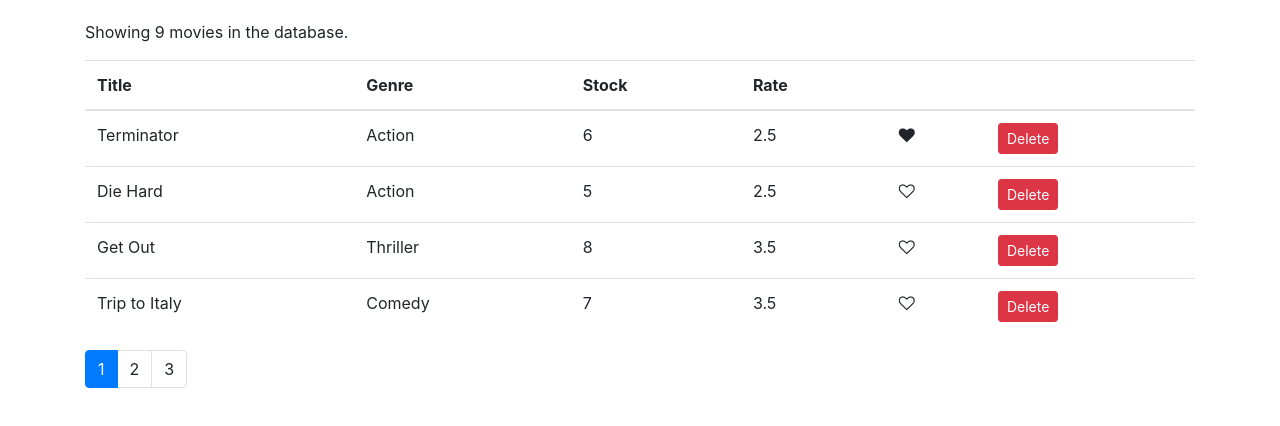
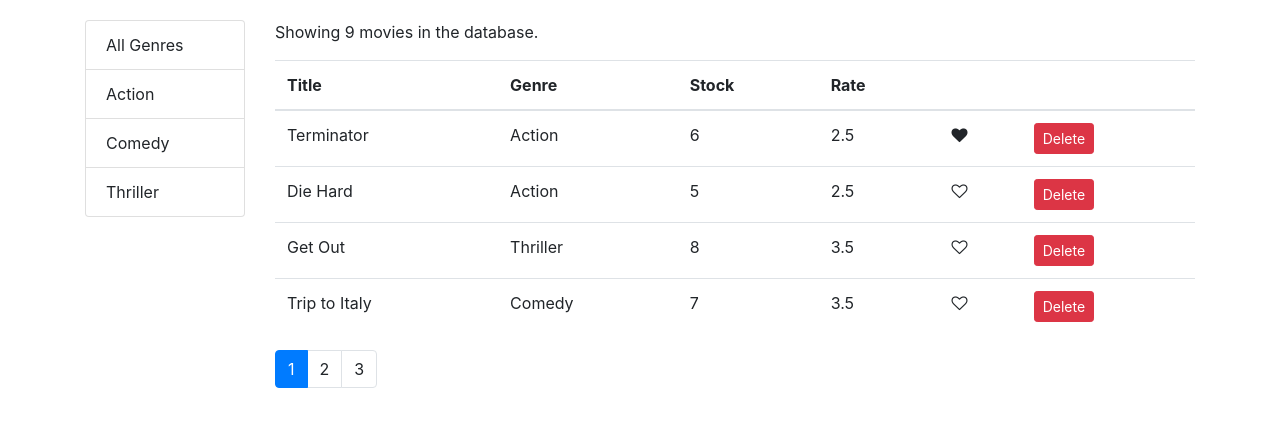
Before and after one commit to JayeetaDutta0000/vidly-app, a React (Create React App) app: page / in a window 1280 px wide. Shown: the top 426 px of the page. Built offline with nearby package versions, Linux system fonts and the light colour scheme; the HTML template or start-up script is replaced by a standard one.

Commit message:
listing and filtering genres

```diff
--- /dev/null
+++ b/src/components/common/listGroup.jsx
@@ -0,0 +1,27 @@
+import React from "react";
+const ListGroup = (props) => {
+  const { items, textProperty, valueProperty, onItemSelect, selectedItem } =
+    props;
+  return (
+    <ul className="list-group">
+      {items.map((item) => (
+        <li
+          onClick={() => onItemSelect(item)}
+          key={item[valueProperty]}
+          className={
+            item === selectedItem ? "list-group-item active" : "list-group-item"
+          }
+        >
+          {item[textProperty]}
+        </li>
+      ))}
+    </ul>
+  );
+};
+
+ListGroup.defaultProps = {
+  textProperty: "name",
+  valueProperty: "_id",
+};
+
+export default ListGroup;
--- a/src/components/movies.jsx
+++ b/src/components/movies.jsx
@@ -3,13 +3,21 @@
 import Like from "./common/like";
 import Pagination from "./common/pagination";
 import { paginate } from "../utils/paginate";
+import ListGroup from "./common/listGroup";
+import { getGenres } from "../services/fakeGenreService";
 
 class Movies extends Component {
   state = {
-    movies: getMovies(),
+    movies: [],
+    genres: [],
     currentPage: 1,
     pageSize: 4,
   };
+  componentDidMount() {
+    const genres = [{ name: "All Genres" }, ...getGenres()];
+
+    this.setState({ movies: getMovies(), genres });
+  }
 
   handleDelete = (movie) => {
     const movies = movies.filter((m) => m._id !== movie._id);
@@ -28,14 +36,35 @@
     this.setState({ currentPage: page });
   };
 
+  handleGenreSelect = (genre) => {
+    this.setState({ selectedGenre: genre, currentPage: 1 });
+  };
+
   render() {
     const { length: count } = this.state.movies;
-    const { pageSize, currentPage, movies: allMovies } = this.state;
+    const {
+      pageSize,
+      currentPage,
+      movies: allMovies,
+      selectedGenre,
+    } = this.state;
     if (count === 0) return <p>There are no movies in the database.</p>;
-    const movies = paginate(allMovies, currentPage, pageSize);
+    const filtered =
+      selectedGenre && selectedGenre._id
+        ? allMovies.filter((m) => m.genre._id === selectedGenre._id)
+        : allMovies;
+    const movies = paginate(filtered, currentPage, pageSize);
     return (
-      <React.Fragment>
-        <p>Showing {count} movies in the database.</p>
+      <div className="row">
+        <div className="col-2">
+          <ListGroup
+            items={this.state.genres}
+            onItemSelect={this.handleGenreSelect}
+            selectedItem={this.state.selectedGenre}
+          />
+        </div>
+        <div className="col">
+          <p>Showing {filtered.length} movies in the database.</p>
           <table className="table">
             <thead>
               <tr>
@@ -73,12 +102,13 @@
             </tbody>
           </table>
           <Pagination
-          itemsCount={count}
+            itemsCount={filtered.length}
             pageSize={pageSize}
             currentPage={currentPage}
             onPageChange={this.handlePageChange}
           />
-      </React.Fragment>
+        </div>
+      </div>
     );
   }
 }
```
Lines whose indentation alone changed are shown as unchanged.
